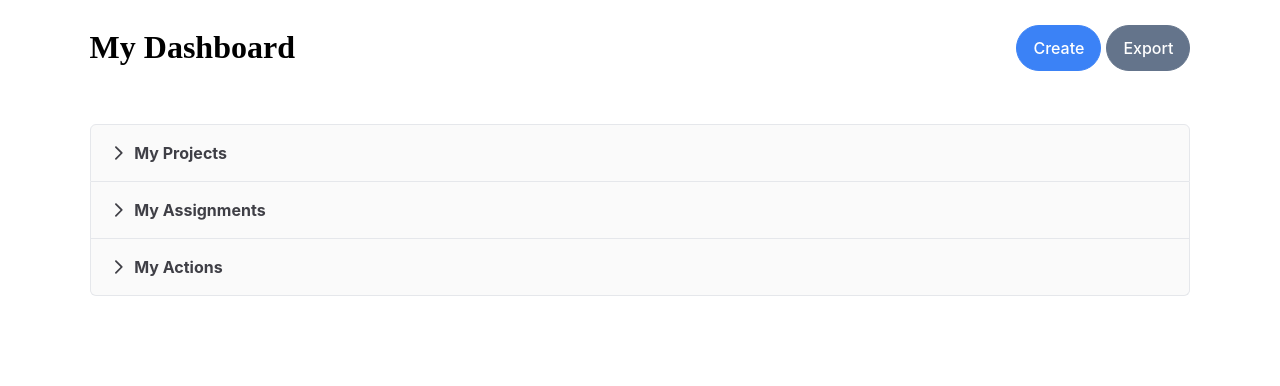
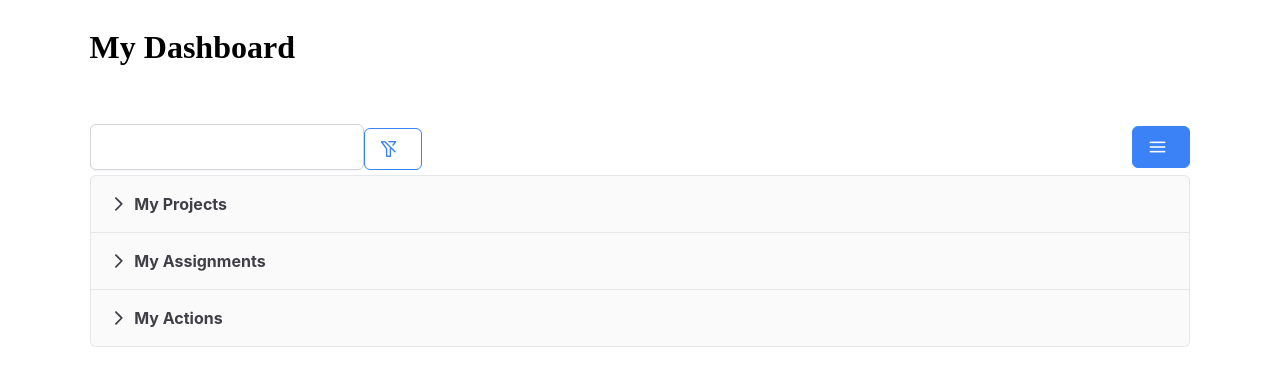
Before and after one commit to aaronmccollum/primereact-project, a React (Vite) app: page / in a window 1280 px wide. Shown: the top 386 px of the page. Built offline with nearby package versions, Linux system fonts and the light colour scheme; a web font is replaced by a local one.

Commit message:
added search bar, filter button, and redid create button

```diff
--- a/src/App.css
+++ b/src/App.css
@@ -11,12 +11,16 @@ body {
     align-items: center;
 }
 
-.header-button {
-    margin-left: 5px;
-}
-
 /* CSS styling for the panel */
 .mypanel .p-panel-header {
     background-color: #07c4e8;
     color: #ffffff;
 }
+
+/* Sstyles for the text input and button above tables */
+.table-header {
+    display: flex;
+    justify-content: space-between;
+    align-items: center;
+    margin-bottom: 5px;
+}
--- a/src/App.jsx
+++ b/src/App.jsx
@@ -12,6 +12,7 @@ import { DataTable } from 'primereact/datatable';
 import { Column } from 'primereact/column';
 import { Paginator } from 'primereact/paginator';
 import { Accordion, AccordionTab } from 'primereact/accordion';
+import { InputText } from 'primereact/inputtext';
 
 // Importing data from external file
 import projects from './projects';
@@ -21,26 +22,34 @@ import actions from './actions';
 export default function App() {
 
   const [activeIndex, setActiveIndex] = useState();
+  const [value, setValue] = useState("");
 
   return (
     <>
       <div className="header">
         <h1>My Dashboard</h1>
-        <div className="header-buttons">
-          <Button
-            label="Create"
-            className="p-button-info p-button-rounded header-button"
-          />
-          <Button
-            label="Export"
-            className="p-button-secondary p-button-rounded header-button"
-          />
-        </div>
       </div>
 
       <br></br>
       <br></br>
-
+      <div className="table-header">
+        <div className="table-header-left">
+          <InputText
+            value={value}
+            onChange={(e) => setValue(e.target.value)}
+            className=".p-inputtext-sm"
+          />
+          <Button
+            className="pi pi-filter-slash"
+            severity="info"
+            outlined
+          />
+        </div>
+        <Button
+          className="pi pi-bars"
+          severity="info"
+        />
+      </div>
       <Accordion activeIndex={activeIndex} onTabChange={(e) => setActiveIndex(e.index)} multiple>
           <AccordionTab header="My Projects">
             <DataTable value={projects}>
```
